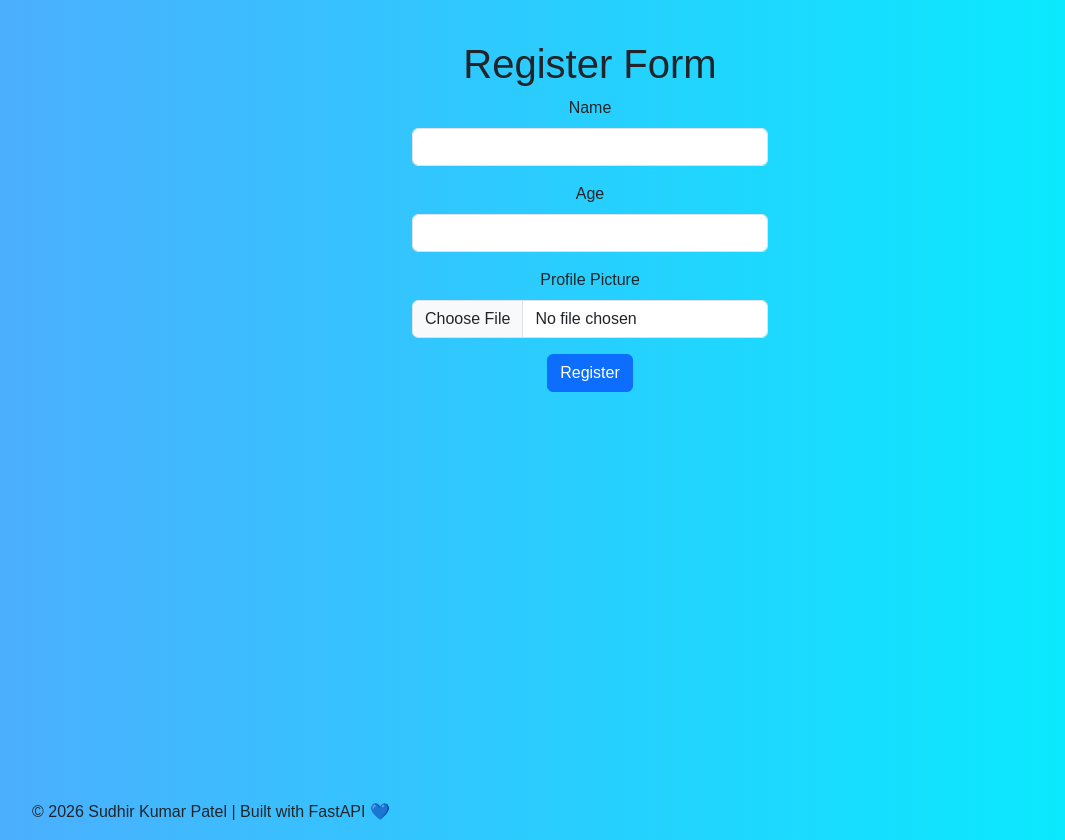
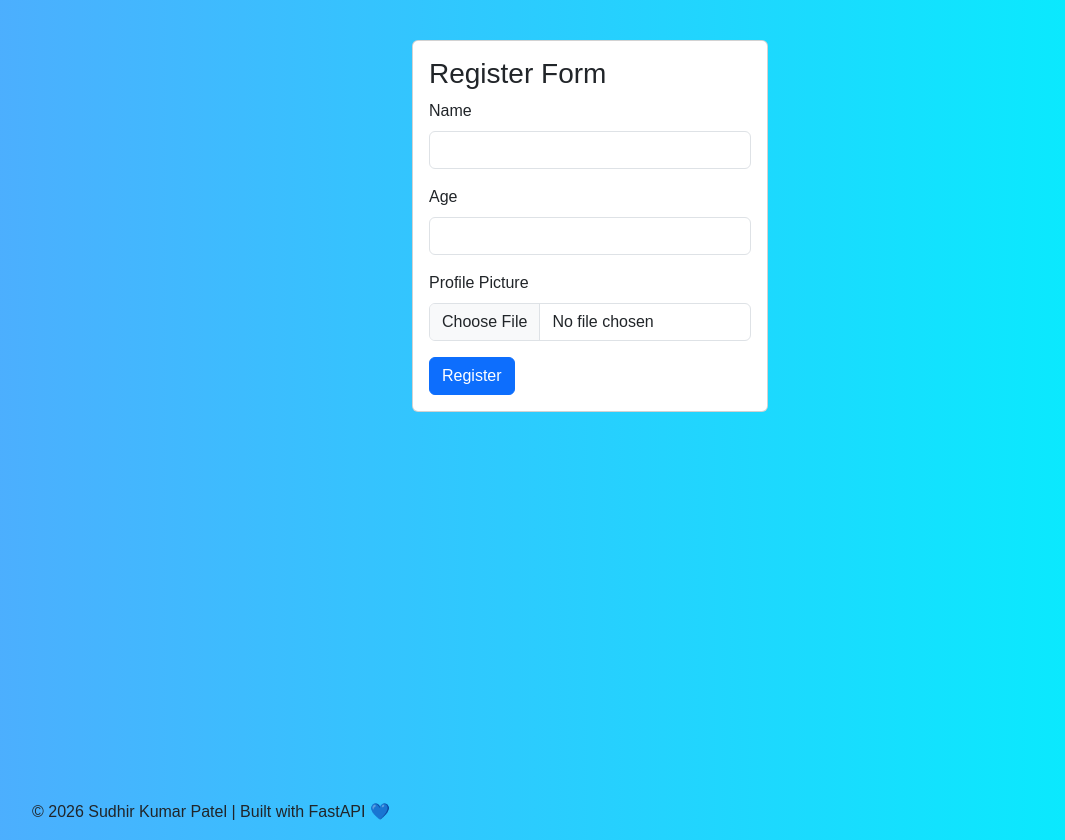
Before and after one commit to sudhir-developer/python-crud, a FastAPI app: page /register in a window 1280 px wide. Shown: the part 56-896 px from the top of the page, without its empty margins (50-1115 px from the left). Run offline with FastAPI, Linux system fonts and the light colour scheme.

Commit message:
register style

```diff
--- a/static/style.css
+++ b/static/style.css
@@ -9,7 +9,6 @@ body {
 
 .content {
     padding: 40px;
-    text-align: center;
     height: 100vh;
 }
 ul {
--- a/templates/register.html
+++ b/templates/register.html
@@ -4,8 +4,9 @@
 <div class="container">
     <div class="row">
         <div class="col-md-4 mx-auto">
-            <h1>Register Form</h1>
-
+            <div class="card">
+                <div class="card-body">
+                    <h3>Register Form</h3>
                     <form action="/register" method="post" enctype="multipart/form-data">
                         <div class="mb-3">
                             <label for="name" class="form-label">Name</label>
@@ -27,5 +28,7 @@
                 </div>
             </div>
         </div>
+    </div>
+</div>
 
 {% endblock %}
```
Lines whose indentation alone changed are shown as unchanged.
